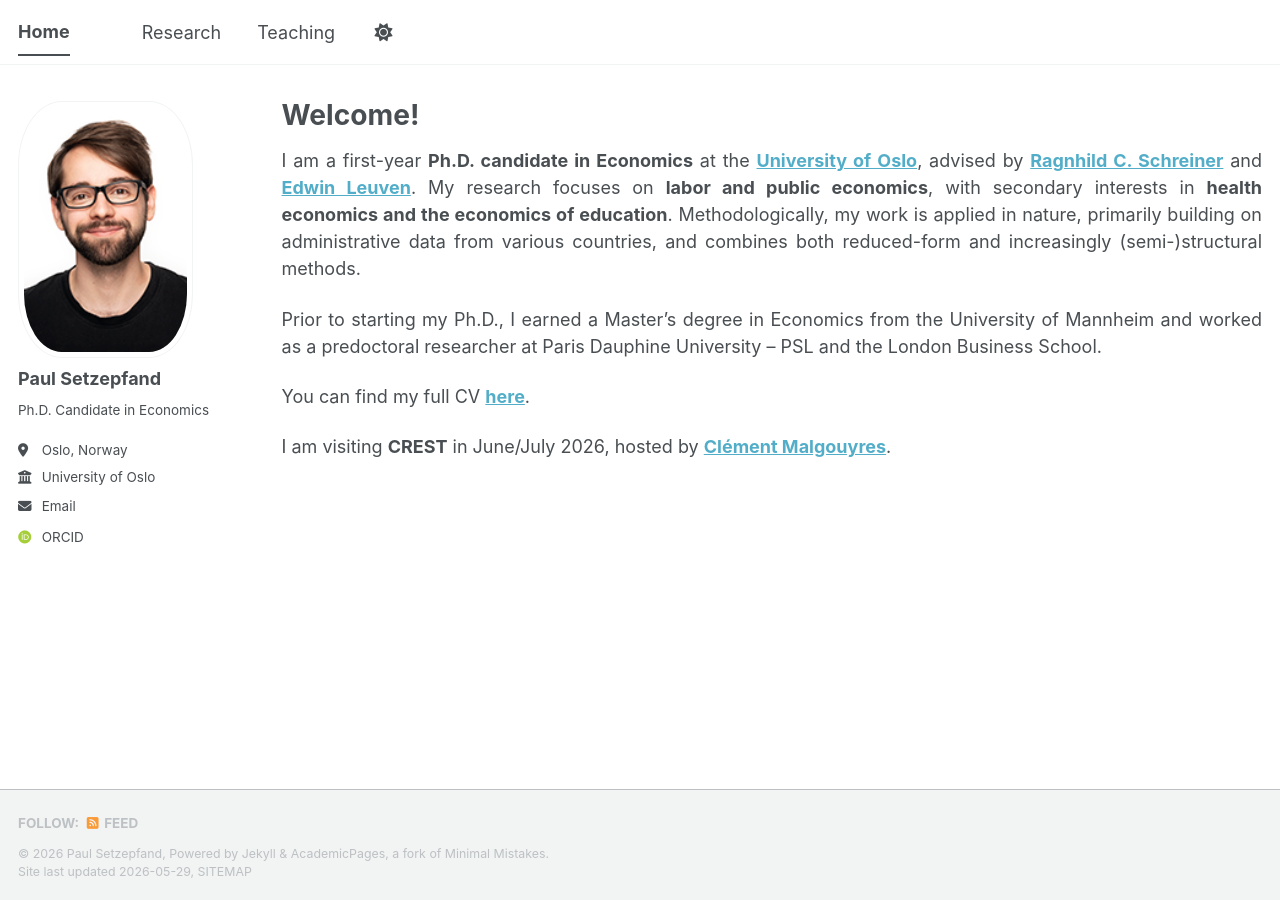
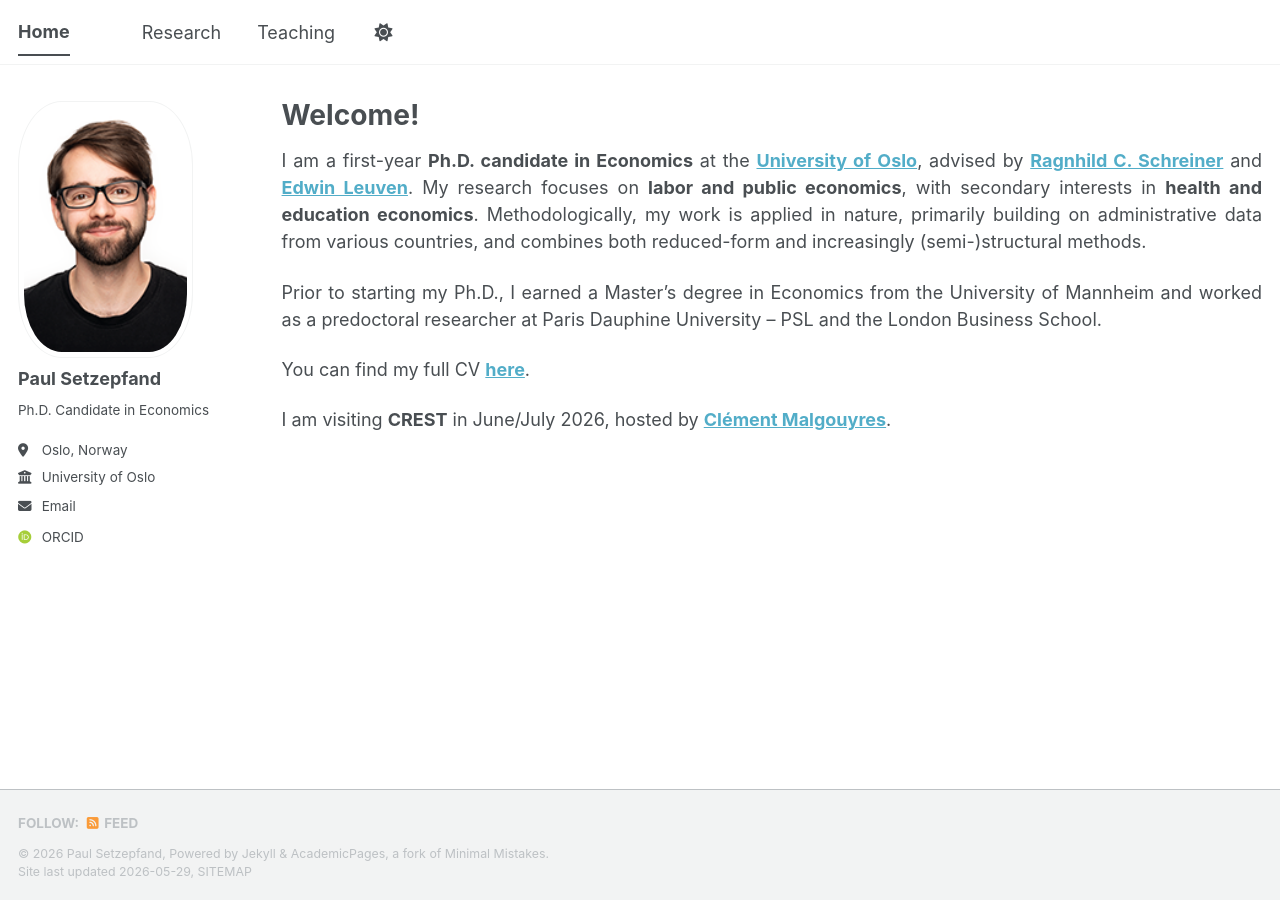
Before and after one commit to paulsetzepfand/paulsetzepfand.github.io, a Jekyll site: the page built from _pages/about.md, in a window 1280 px wide. Built offline with Jekyll 4.4.1, drawn with Linux system fonts in a browser that asks for light colours; some web fonts are replaced; a script bundle is joined from its source files by our own code; library files that are not in the unit come from our copies.

Commit message:
Update about.md

```diff
--- a/_pages/about.md
+++ b/_pages/about.md
@@ -7,7 +7,7 @@ layout: archive
 
 <div style="text-align: justify;" markdown="1">
 
-I am a first-year **Ph.D. candidate in Economics** at the [**University of Oslo**](https://www.sv.uio.no/econ/english/), advised by [**Ragnhild C. Schreiner**](https://sites.google.com/site/ragnhildschreiner/) and [**Edwin Leuven**](https://leuven.economists.nl/). My research focuses on **labor and public economics**, with secondary interests in **health economics and the economics of education**. Methodologically, my work is applied in nature, primarily building on administrative data from various countries, and combines both reduced-form and increasingly (semi-)structural methods.
+I am a first-year **Ph.D. candidate in Economics** at the [**University of Oslo**](https://www.sv.uio.no/econ/english/), advised by [**Ragnhild C. Schreiner**](https://sites.google.com/site/ragnhildschreiner/) and [**Edwin Leuven**](https://leuven.economists.nl/). My research focuses on **labor and public economics**, with secondary interests in **health and education economics**. Methodologically, my work is applied in nature, primarily building on administrative data from various countries, and combines both reduced-form and increasingly (semi-)structural methods.
 
 Prior to starting my Ph.D., I earned a Master's degree in Economics from the University of Mannheim and worked as a predoctoral researcher at Paris Dauphine University – PSL and the London Business School.
 
```
